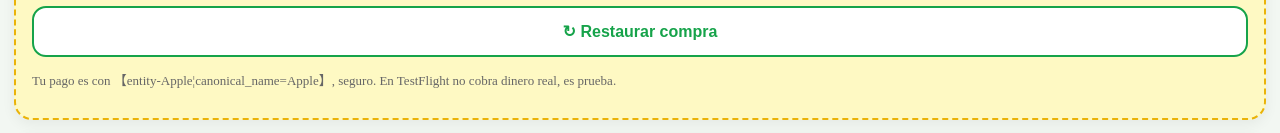
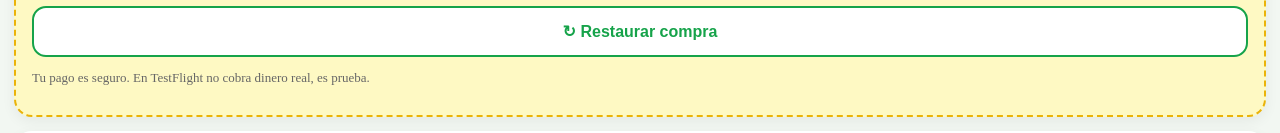
Before and after one commit to mrperrolisco/tandafacil-app, a website: page index-v8.html in a window 1280 px wide. Shown: the part 882-1015 px from the top of the page. Drawn offline with Linux system fonts and the light colour scheme.

Commit message:
Update payment status message for clarity
Removed entity reference from payment status message.

```diff
--- a/index-v8.html
+++ b/index-v8.html
@@ -65,7 +65,7 @@ button{width:100%;padding:14px;border:0;border-radius:14px;font-size:16px;font-w
 </div>
 <button class="btn-green" onclick="buyPro()">⭐ Hazte PRO con Apple</button>
 <button class="btn-outline" style="margin-top:10px" onclick="restorePurchases()">↻ Restaurar compra</button>
-<p class="small" id="proStatus">Tu pago es con 【entity-Apple¦canonical_name=Apple】, seguro. En TestFlight no cobra dinero real, es prueba.</p>
+<p class="small" id="proStatus">Tu pago es seguro. En TestFlight no cobra dinero real, es prueba.</p>
 <div id="proMsg" class="lock hidden"></div>
 </div>
 
```
